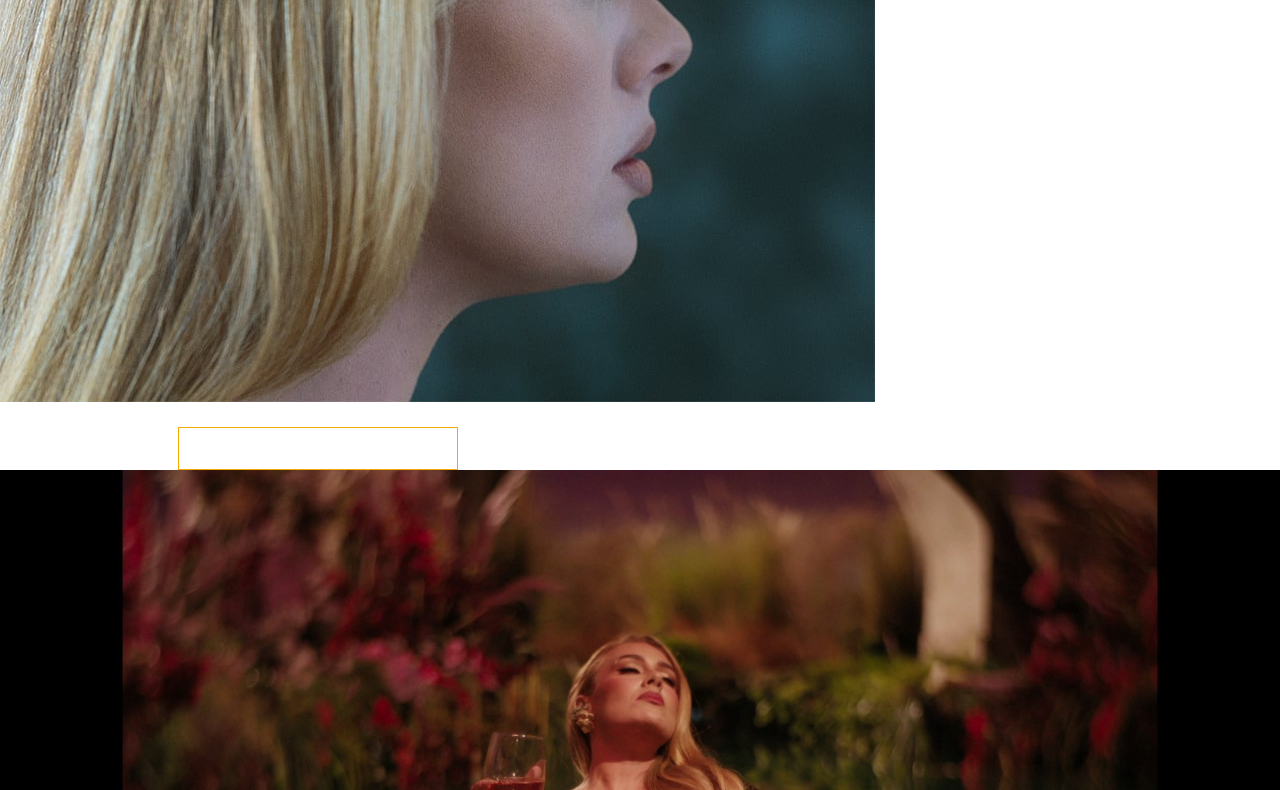
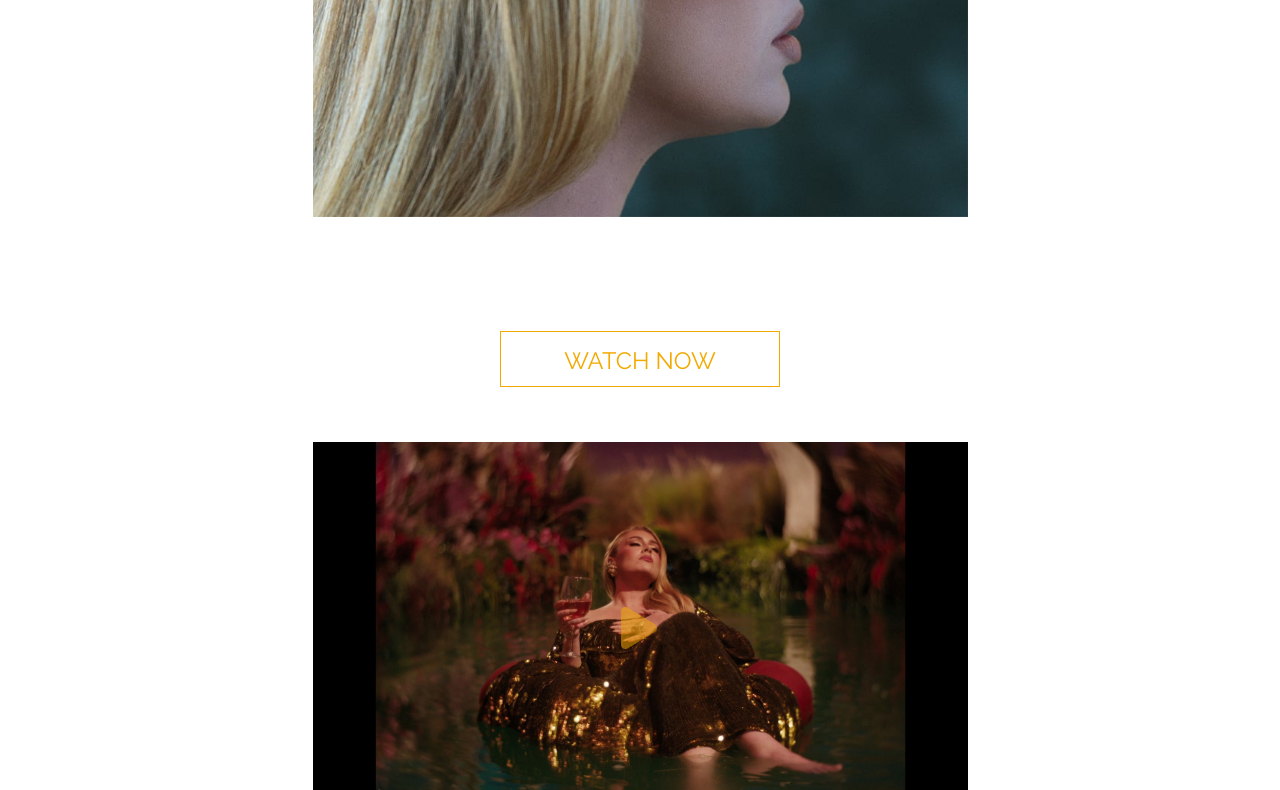
Before and after one commit to Alekseii01/Adele-30, a plain HTML site: page index.html in a window 1280 px wide. Shown: the part 1373-2163 px from the top of the page. Drawn offline with Linux system fonts and the light colour scheme.

Commit message:
feat: complete .css

```diff
--- a/style.css
+++ b/style.css
@@ -1,7 +1,12 @@
+@import url("https://fonts.googleapis.com/css2?family=Raleway:wght@400;700&display=swap");
+
 body {
   margin: 0;
   padding: 0;
   color: white;
+  text-transform: uppercase;
+  letter-spacing: 2px;
+  font-weight: 200;
 }
 
 .wrapper {
@@ -12,6 +17,14 @@ body {
   min-height: 880px;
   text-align: center;
   transition: height 0.5s ease-in-out, max-width 0.5s ease-in-out;
+}
+
+.container {
+  position: absolute;
+  top: 0;
+  left: 0;
+  width: 100%;
+  min-height: 100%;
 }
 
 .background {
@@ -25,32 +38,33 @@ body {
   background-repeat: no-repeat;
 }
 
+.top-adele {
+  max-width: 655px;
+  margin: 0 auto;
+  padding-top: 55px;
+}
+
 .wrapper .content {
   position: relative;
   z-index: 1;
 }
 
 .font-upper {
-    font-family: "Raleway", "Helvetica Neue", Helvetica, Arial, sans-serif;
+  font-family: "raleway", "Helvetica Neue", Helvetica, Arial, sans-serif;
   margin-top: 0;
   margin-bottom: 0;
   font-size: 1.9em;
-    font-weight: 200;
 }
 
 .font {
-    font-family: "Raleway", "Helvetica Neue", Helvetica, Arial, sans-serif;
-    letter-spacing: 2px;
-    font-weight: 200;
-    font-size: .8em;
+  font-family: "raleway", "Helvetica Neue", Helvetica, Arial, sans-serif;
+  font-size: 0.8em;
 }
 
 .font-copyright {
-    font-family: "Raleway", "Helvetica Neue", Helvetica, Arial, sans-serif;
+  font-family: "raleway", "Helvetica Neue", Helvetica, Arial, sans-serif;
   color: #f2a900;
-    letter-spacing: 2px;
-    font-weight: 200;
-    font-size: .5em;
+  font-size: 0.5em;
 }
 
 .adelelogo {
@@ -59,7 +73,7 @@ body {
   padding-bottom: 20px;
 }
 
-.title{
+.title {
   max-width: 500px;
   margin: 0 auto;
 }
@@ -83,6 +97,32 @@ img {
   max-width: 100%;
 }
 
+.img-adele {
+  max-width: 655px;
+  margin: 0 auto;
+}
+
+.content-img {
+  position: relative;
+  max-width: max-content;
+  margin: 0 auto;
+}
+
+.fa-play {
+  position: absolute;
+  top: 50%;
+  left: 50%;
+  transform: translate(-50%, -50%);
+  color: #f2a900;
+  font-size: 3em;
+  opacity: 0.5;
+  transition: all 0.2s;
+}
+
+.content-img:hover .fa-play {
+  color: white;
+}
+
 .links {
   position: absolute;
   width: 100%;
@@ -92,6 +132,24 @@ img {
 
 .content {
   margin: 20px 0;
+  margin: 0 auto;
+}
+
+.content-list {
+  display: flex;
+  flex-direction: column;
+  gap: 20px;
+}
+
+.content-list {
+  margin: 0 auto;
+  padding: 55px 0;
+}
+
+.list-item {
+  display: table;
+  margin: 0 auto;
+  font-size: 1.85em;
 }
 
 .media {
@@ -100,7 +158,7 @@ img {
   list-style: none;
   display: flex;
   flex-direction: column;
-    margin:  0 auto;
+  margin: 0 auto;
   font-size: 1em;
 }
 
@@ -118,7 +176,7 @@ img {
 }
 
 .font-copyright-links {
-    font-size: .5em;
+  font-size: 0.5em;
 }
 
 .font-copyright-links a {
@@ -135,6 +193,15 @@ img {
 .sotial-links li a:hover {
   color: #f2a900;
   transition: all 0.2s;
+}
+
+.footer {
+  margin-top: 55px;
+  background: black;
+}
+
+.footer_wrapper {
+  padding: 15px;
 }
 
 .footer_wrapper > p {
@@ -165,7 +232,7 @@ button {
 
 button:hover {
   background: white;
-    color: black;
+  color: #f2a900;
   transition: all 0.5s;
 }
 
@@ -175,10 +242,13 @@ button {
   opacity: 1;
 }
 
+button a {
+  color: #f2a900;
+}
+
 a {
   color: white;
 }
-
 
 @media (max-width: 1000px) {
   .logo {
```
Lines whose indentation alone changed are shown as unchanged.
